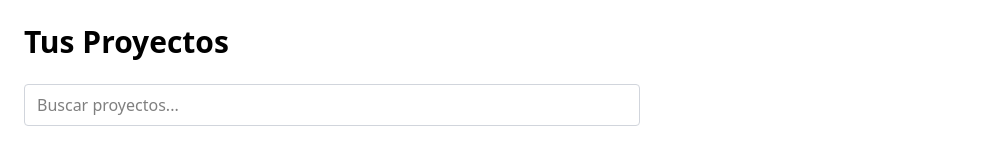
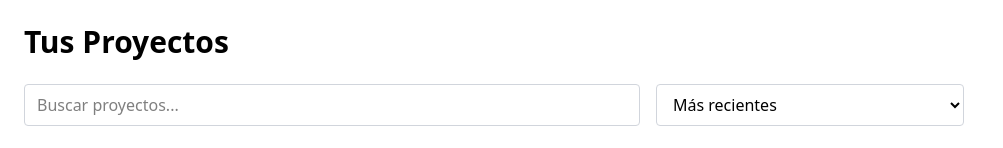
Before and after one commit to FranManuel95/Task-Manager, a React (Vite) app: page /dashboard in a window 1280 px wide. Shown: the top 148 px of the page, without its empty margins (0-1003 px from the left). Built offline with nearby package versions, Linux system fonts and the light colour scheme.

Commit message:
Añadimos ordenamiento de proyectos en Dashboard, ahora los usuarios pueden elegir verlos por más recientes, más antiguos, alfabéticamente o por mayor progreso, combinando esta opción con la búsqueda para una mejor organización.

```diff
--- a/src/pages/Dashboard.jsx
+++ b/src/pages/Dashboard.jsx
@@ -12,10 +12,34 @@ export default function Dashboard() {
   const [mostrarModal, setMostrarModal] = useState(false);
   const [nuevoNombre, setNuevoNombre] = useState("");
   const [nuevaDescripcion, setNuevaDescripcion] = useState("");
+  const [orden, setOrden] = useState("recientes");
 
-  const proyectosFiltrados = Object.values(proyectos).filter((p) =>
-    p.nombre.toLowerCase().includes(busqueda.toLowerCase())
-  );
+  const proyectosFiltrados = Object.values(proyectos)
+    .filter((p) =>
+      p.nombre.toLowerCase().includes(busqueda.toLowerCase())
+    )
+    .sort((a, b) => {
+      const totalA = Object.values(a.tareas).flat().length;
+      const totalB = Object.values(b.tareas).flat().length;
+      const compA = a.tareas["completado"].length;
+      const compB = b.tareas["completado"].length;
+
+      switch (orden) {
+        case "recientes":
+          return parseInt(b.id) - parseInt(a.id);
+        case "antiguos":
+          return parseInt(a.id) - parseInt(b.id);
+        case "alfabetico":
+          return a.nombre.localeCompare(b.nombre);
+        case "progreso": {
+          const progresoA = totalA ? compA / totalA : 0;
+          const progresoB = totalB ? compB / totalB : 0;
+          return progresoB - progresoA;
+        }
+        default:
+          return 0;
+      }
+    });
 
   const handleCrearProyecto = (e) => {
     e.preventDefault();
@@ -38,8 +62,8 @@ export default function Dashboard() {
     <div className="p-6">
       <h1 className="text-3xl font-bold mb-6">Tus Proyectos</h1>
 
-      {/* Barra de búsqueda */}
-      <div className="mb-6">
+      {/* Barra de búsqueda y ordenamiento */}
+      <div className="flex flex-col sm:flex-row gap-4 mb-6">
         <input
           type="text"
           value={busqueda}
@@ -47,6 +71,16 @@ export default function Dashboard() {
           placeholder="Buscar proyectos..."
           className="w-full sm:w-1/2 px-3 py-2 border border-gray-300 rounded"
         />
+        <select
+          value={orden}
+          onChange={(e) => setOrden(e.target.value)}
+          className="w-full sm:w-1/4 px-3 py-2 border border-gray-300 rounded"
+        >
+          <option value="recientes">Más recientes</option>
+          <option value="antiguos">Más antiguos</option>
+          <option value="alfabetico">Alfabéticamente</option>
+          <option value="progreso">Mayor progreso</option>
+        </select>
       </div>
 
       <div className="grid grid-cols-1 sm:grid-cols-2 md:grid-cols-3 gap-6">
@@ -58,7 +92,6 @@ export default function Dashboard() {
           + Nuevo Proyecto
         </button>
 
-        {/* Lista de proyectos */}
         {proyectosFiltrados.length > 0 ? (
           proyectosFiltrados.map((proyecto) => {
             const totalTareas = Object.values(proyecto.tareas).flat().length;
```
